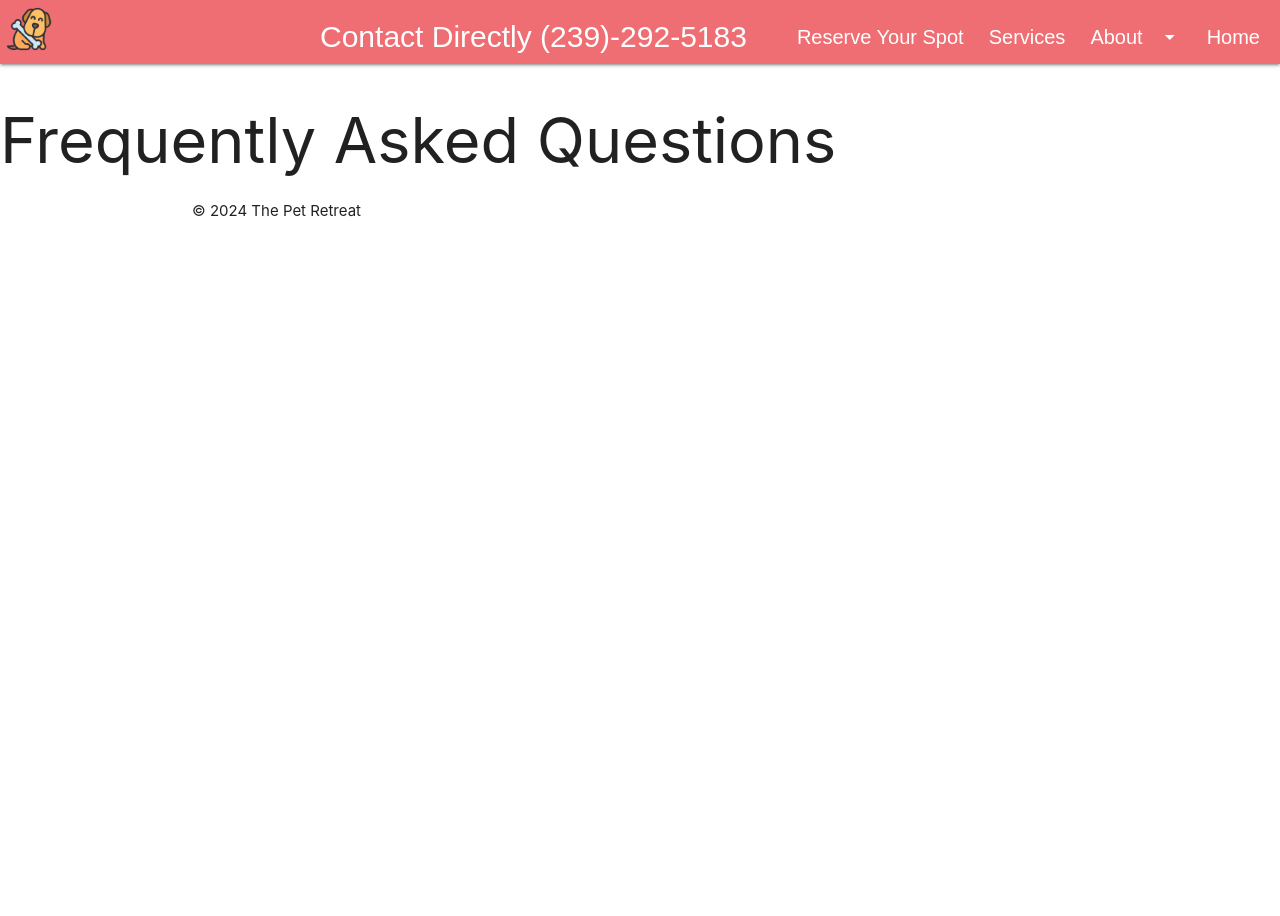
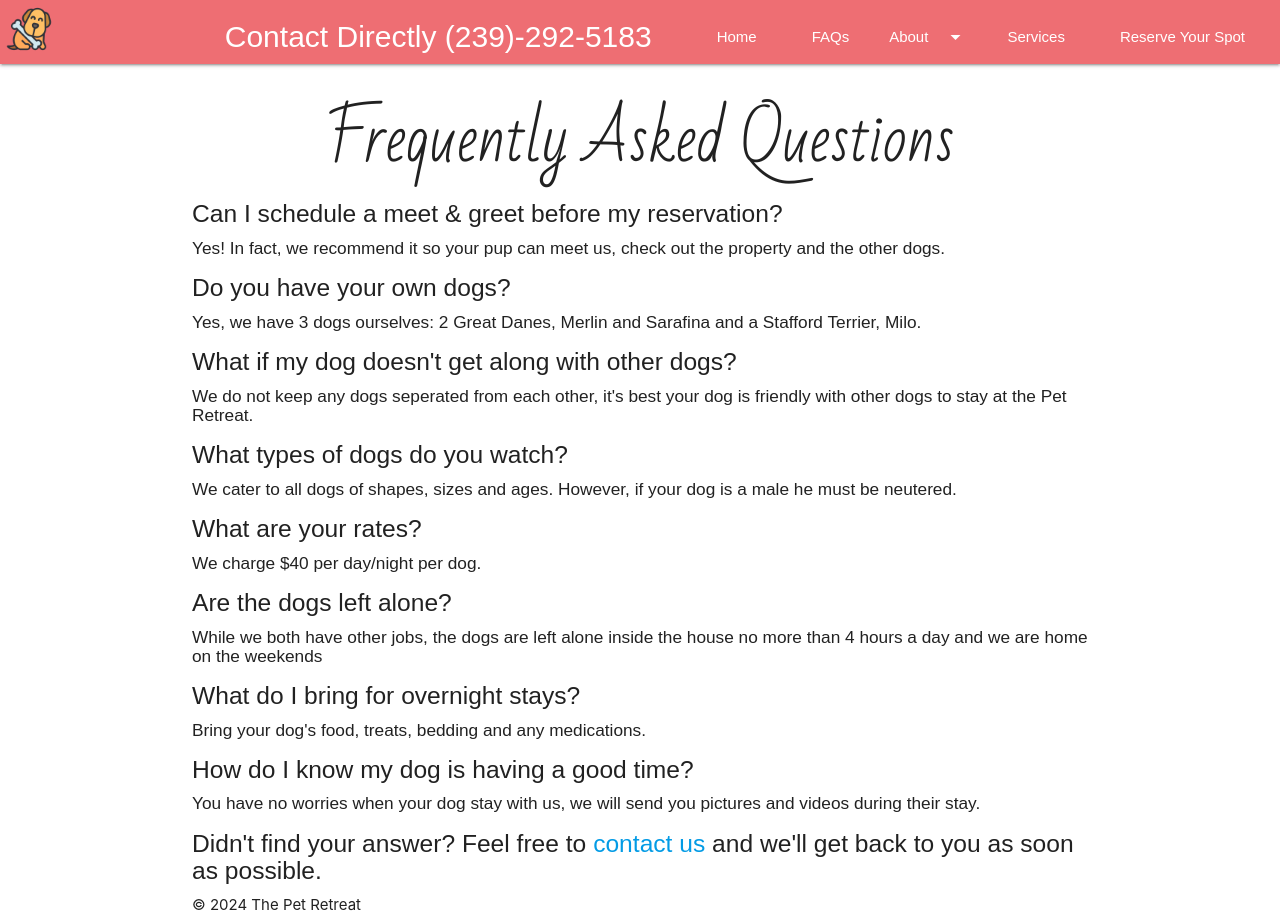
Before and after one commit to heathervalene/pet_retreat, a React (Vite) app: page /faq in a window 1280 px wide. Before the commit the page ends 800 px from the top, so only its background shows below. Built offline with nearby package versions, Linux system fonts and the light colour scheme; a web font is replaced by a local one.

Commit message:
faq component structure

```diff
--- a/src/App.css
+++ b/src/App.css
@@ -19,7 +19,6 @@
 
 .nav-item {
 padding: 5px;
-font-size: 20px;
 margin-right: 15px;
 font-family: "Gafata", sans-serif;
 }
--- a/src/components/Faq.jsx
+++ b/src/components/Faq.jsx
@@ -1,9 +1,30 @@
-
+import {Link} from "react-router-dom";
 
 const Faq = () => {
     return (
         <div>
-            <h1>Frequently Asked Questions</h1>
+            <h1 className="heading">Frequently Asked Questions</h1>
+            <div className="container faq-list body-text">
+            <h5 className="question">Can I schedule a meet & greet before my reservation?</h5>
+            <h6 className="answer">Yes! In fact, we recommend it so your pup can meet us, check out the property and the other dogs.</h6>
+            <h5 className="question">Do you have your own dogs?</h5>
+            <h6 className="answer">Yes, we have 3 dogs ourselves: 2 Great Danes, Merlin and Sarafina and a Stafford Terrier, Milo.</h6>
+            <h5 className="question">What if my dog doesn't get along with other dogs?</h5>
+            <h6 className="answer">We do not keep any dogs seperated from each other, it's best your dog is friendly with other dogs to stay at the Pet Retreat.</h6>
+            <h5 className="question">What types of dogs do you watch?</h5>
+            <h6 className="answer">We cater to all dogs of shapes, sizes and ages. However, if your dog is a male he must be neutered.</h6>
+            <h5 className="question">What are your rates?</h5>
+            <h6 className="answer">We charge $40 per day/night per dog.</h6>
+            <h5 className="question">Are the dogs left alone?</h5>
+            <h6 className="amswer">While we both have other jobs, the dogs are left alone inside the house no more than 4 hours a day and we are home on the weekends</h6>
+            <h5 className="question">What do I bring for overnight stays?</h5>
+            <h6 className="answer">Bring your dog's food, treats, bedding and any medications.</h6>
+            <h5 className="question">How do I know my dog is having a good time?</h5>
+            <h6 className="answer">You have no worries when your dog stay with us, we will send you pictures and videos during their stay.</h6>
+            </div>
+            <div className="container body-text">
+               <h5> Didn't find your answer? Feel free to <Link to="/contact">contact us</Link> and we'll get back to you as soon as possible.</h5>
+            </div>
         </div>
     )
 }
--- a/src/components/Nav.jsx
+++ b/src/components/Nav.jsx
@@ -15,17 +15,20 @@ const Nav = () => {
       <nav>
         <div className="nav-wrapper">
           <img src="dog.png" className="brand-logo left" alt="logo" />
-          <NavLink to="/" className="nav-item right">Home</NavLink>
-          <div className="nav-item right">
-            <a href="#!" className="dropdown-trigger" data-target="about-dropdown">About<i className="material-icons right">arrow_drop_down</i></a>
-          </div>
-          <ul id="about-dropdown" className="dropdown-content">
-            <li><NavLink to="/about">About</NavLink></li>
-            <li><NavLink to="/reviews">Reviews</NavLink></li>
-            <li><NavLink to="/gallery">Gallery</NavLink></li>
+          <ul id="nav-mobile" className="right hide-on-med-and-down">
+            <li className="nav-item"><NavLink to="/">Home</NavLink></li>
+            <li className="nav-item"><NavLink to="/faq">FAQs</NavLink></li>
+            <li>
+              <a href="#!" className="dropdown-trigger nav-item" data-target="about-dropdown">About<i className="material-icons right">arrow_drop_down</i></a>
+              <ul id="about-dropdown" className="dropdown-content">
+                <li className="nav-item"><NavLink to="/about">About</NavLink></li>
+                <li className="nav-item"><NavLink to="/reviews">Reviews</NavLink></li>
+                <li className="nav-item"><NavLink to="/gallery">Gallery</NavLink></li>
+              </ul>
+            </li>
+            <li className="nav-item"><NavLink to="/services">Services</NavLink></li>
+            <li className="nav-item"><NavLink to="/contact">Reserve Your Spot</NavLink></li>
           </ul>
-          <NavLink to="/services" className="nav-item right">Services</NavLink>
-          <NavLink to="/contact" className="nav-item right">Reserve Your Spot</NavLink>
           <div className="nav-item right contact">Contact Directly (239)-292-5183</div>
         </div>
       </nav>
@@ -33,4 +36,6 @@ const Nav = () => {
   );
 };
 
+
+
 export default Nav;
--- a/src/components/Reviews.jsx
+++ b/src/components/Reviews.jsx
@@ -3,7 +3,10 @@
 const Reviews = () => {
     return (
         <div>
-            <h1>Reviews</h1>
+            <h1 className="heading">Reviews</h1>
+            <div className="container reviews">
+
+            </div>
         </div>
     )
 }
```
